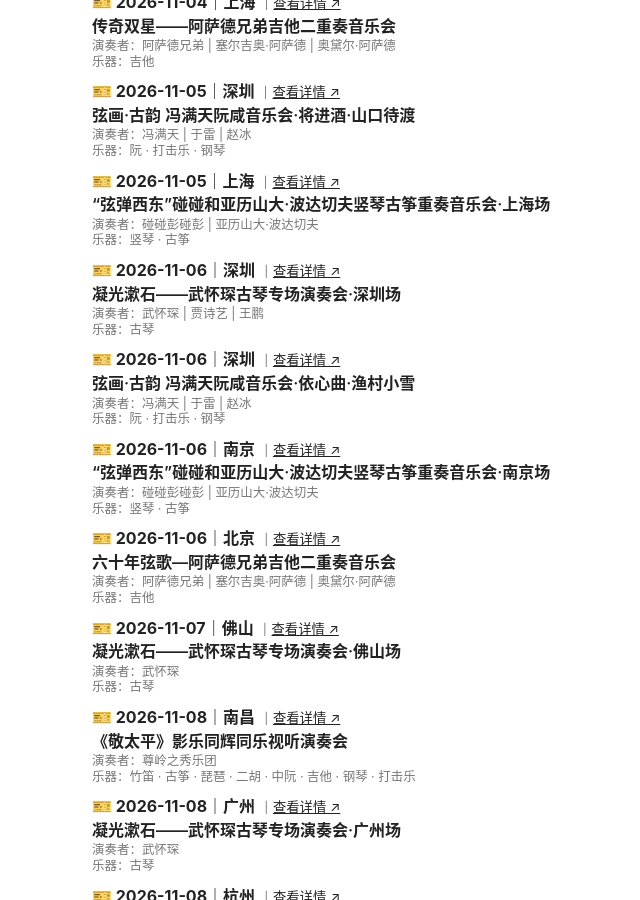
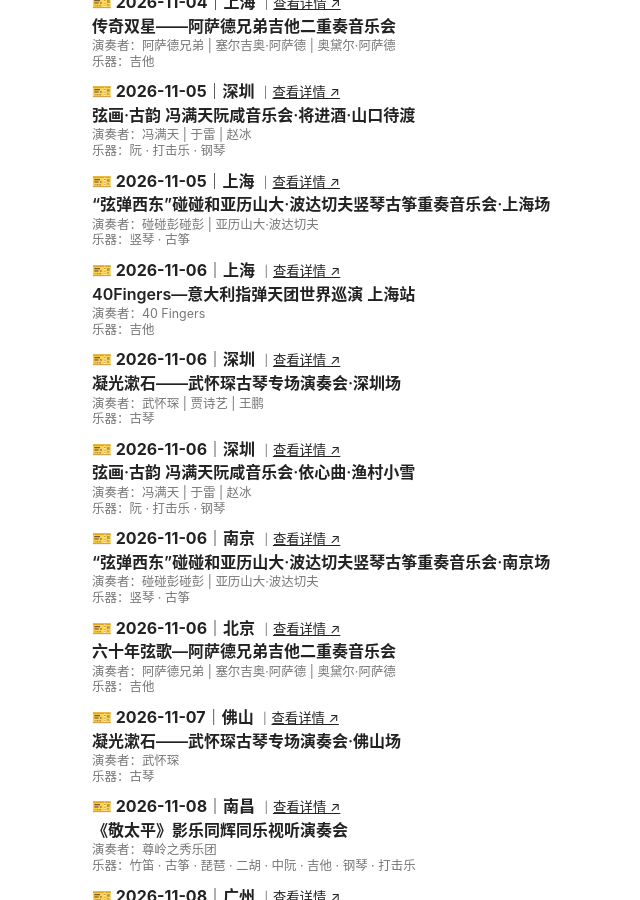
Before and after one commit to KeenKwok/boxianji, a Jekyll site: the page built from index.md, in a window 1280 px wide and 900 px high, scrolled down 755 px. Shown: the whole window, without its empty margins (168-808 px from the left). Built offline with Jekyll 4.4.1, drawn with Linux system fonts in a browser that asks for light colours.

Commit message:
更新 attention.yml

```diff
--- a/_data/attention.yml
+++ b/_data/attention.yml
@@ -1,3 +1,13 @@
+- id: "20261106-shanghai-forty-fingers-asian-tour-2026"
+  date: "2026-11-06"
+  city: "上海"
+  title: "40Fingers—意大利指弹天团世界巡演 上海站"
+  performers:
+    - "40 Fingers"
+  instruments:
+    - "吉他"
+  link: "https://mp.weixin.qq.com/s/ilwrJ63D8SA8e_i-q84mAw"
+
 - id: "20261108-nanchang-jingtaiping-yingyue-tongle-guoyue"
   date: "2026-11-08"
   city: "南昌"
```
